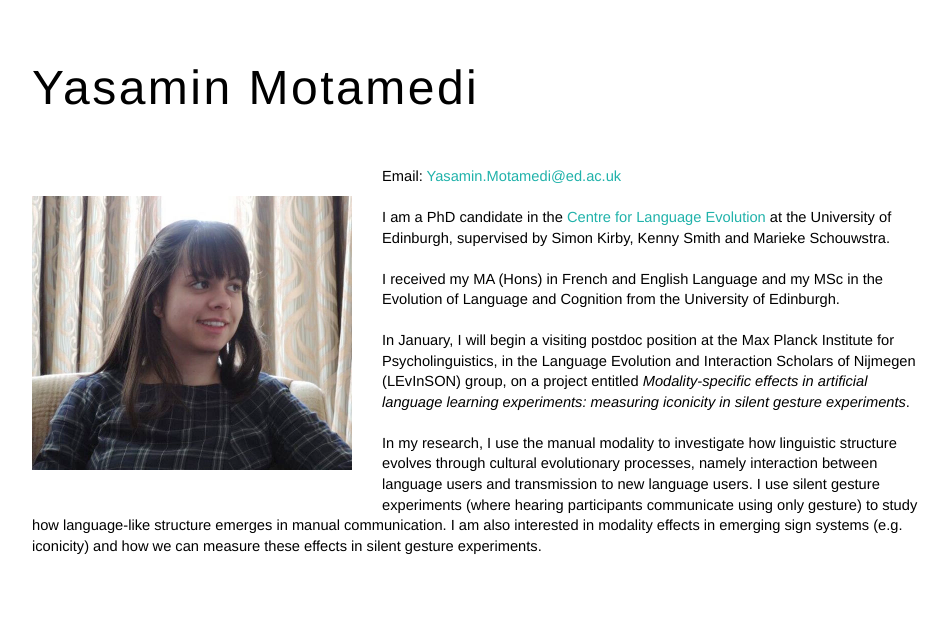
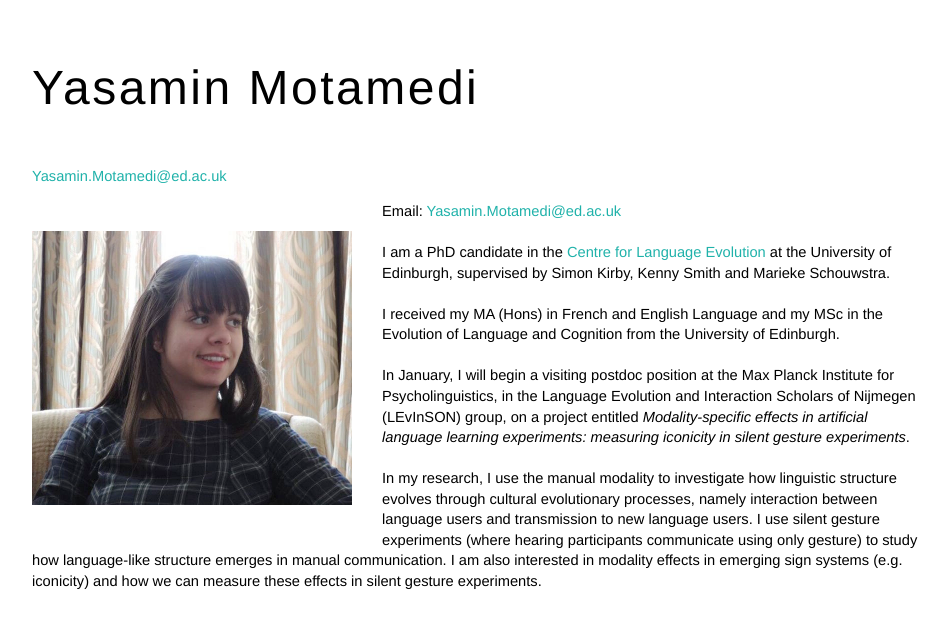
Before and after one commit to ymotamedi/ymotamedi.github.io, a Jekyll site: the page built from index.html, in a window 1280 px wide. Shown: the top 628 px of the page, without its empty margins (160-1109 px from the left). Built offline with Jekyll 4.4.1, drawn with Linux system fonts in a browser that asks for light colours.

Commit message:
Update index.html

```diff
--- a/index.html
+++ b/index.html
@@ -2,6 +2,8 @@
 layout: default
 title: Yasamin Motamedi
 ---
+<p><a href= "mailto:Yasamin.Motamedi@ed.ac.uk">Yasamin.Motamedi@ed.ac.uk</a></p>
+
 <p><img src="ym_web2.jpeg" style="float:left;width:320px;height:274px;margin-right:30px;margin-top:30px;margin-bottom:30px">
   Email: <a href= "mailto:Yasamin.Motamedi@ed.ac.uk">Yasamin.Motamedi@ed.ac.uk</a>
   <br><br>
```
